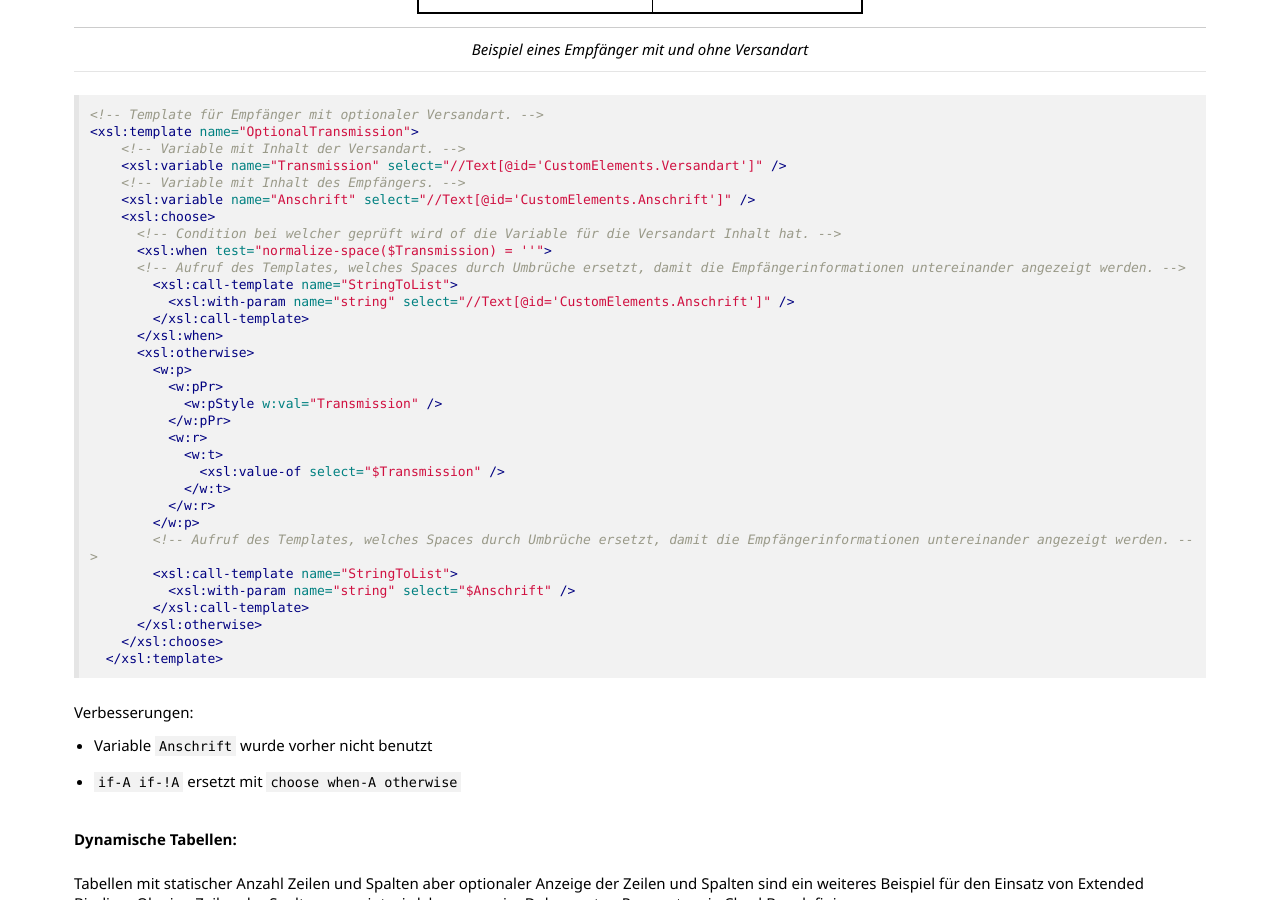
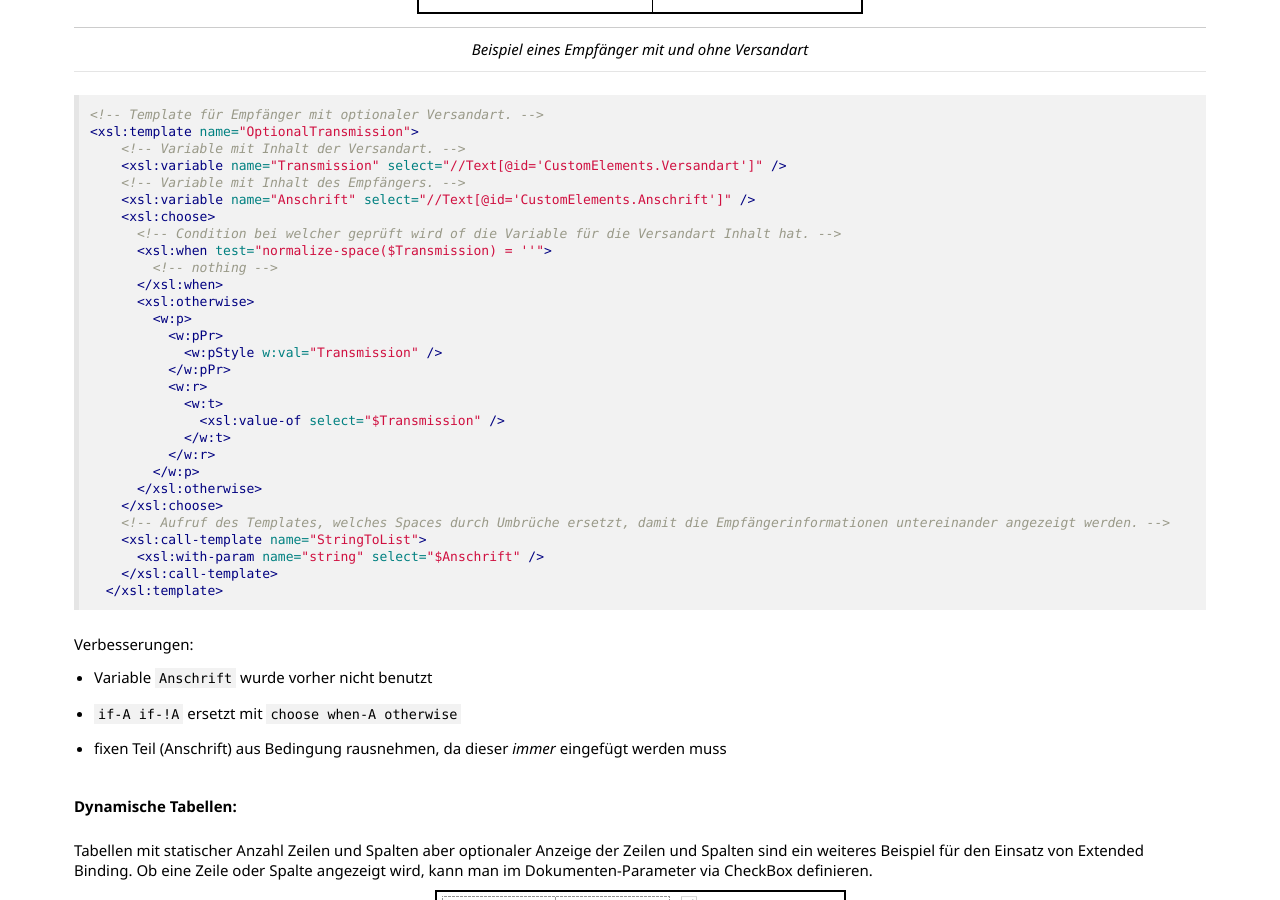
Before and after one commit to primesoft-group/oneoffixx-docs, a Jekyll site: the page built from _pages/docfunc/de/df-extendedbinding.md, in a window 1280 px wide and 900 px high, scrolled down 6333 px. Built offline with Jekyll 4.4.1, drawn with Linux system fonts in a browser that asks for light colours; nearby versions of some CDN libraries; some web fonts are replaced.

Commit message:
fixen Teil (Anschrift) aus Bedingung rausnehmen, da dieser _immer_ eingefügt werden muss

````diff
--- a/_pages/docfunc/de/df-extendedbinding.md
+++ b/_pages/docfunc/de/df-extendedbinding.md
@@ -239,10 +239,7 @@ Die Versandart und der Empfänger haben unterschiedliche Style-Informationen, zu
     <xsl:choose>
       <!-- Condition bei welcher geprüft wird of die Variable für die Versandart Inhalt hat. -->
       <xsl:when test="normalize-space($Transmission) = ''">
-      <!-- Aufruf des Templates, welches Spaces durch Umbrüche ersetzt, damit die Empfängerinformationen untereinander angezeigt werden. -->
-        <xsl:call-template name="StringToList">
-          <xsl:with-param name="string" select="//Text[@id='CustomElements.Anschrift']" />
-        </xsl:call-template>
+        <!-- nothing -->
       </xsl:when>
       <xsl:otherwise>
         <w:p>
@@ -255,18 +252,19 @@ Die Versandart und der Empfänger haben unterschiedliche Style-Informationen, zu
             </w:t>
           </w:r>
         </w:p>
-        <!-- Aufruf des Templates, welches Spaces durch Umbrüche ersetzt, damit die Empfängerinformationen untereinander angezeigt werden. -->
-        <xsl:call-template name="StringToList">
-          <xsl:with-param name="string" select="$Anschrift" />
-        </xsl:call-template>
       </xsl:otherwise>
     </xsl:choose>
+    <!-- Aufruf des Templates, welches Spaces durch Umbrüche ersetzt, damit die Empfängerinformationen untereinander angezeigt werden. -->
+    <xsl:call-template name="StringToList">
+      <xsl:with-param name="string" select="$Anschrift" />
+    </xsl:call-template>
   </xsl:template>
 ```
 
 Verbesserungen:
 * Variable `Anschrift` wurde vorher nicht benutzt
 * `if-A if-!A` ersetzt mit `choose when-A otherwise`
+* fixen Teil (Anschrift) aus Bedingung rausnehmen, da dieser _immer_ eingefügt werden muss
 
 __Dynamische Tabellen:__
 
````
